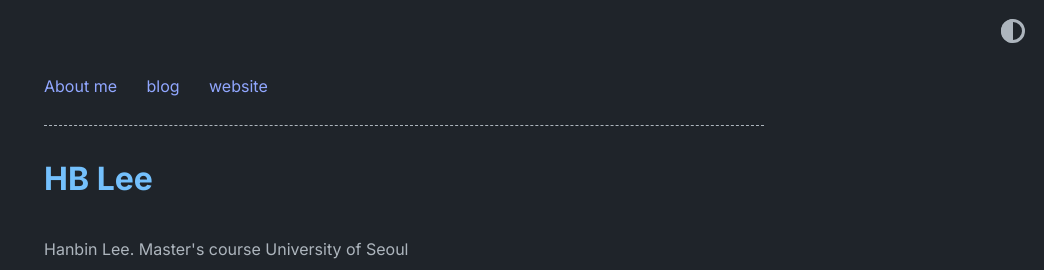
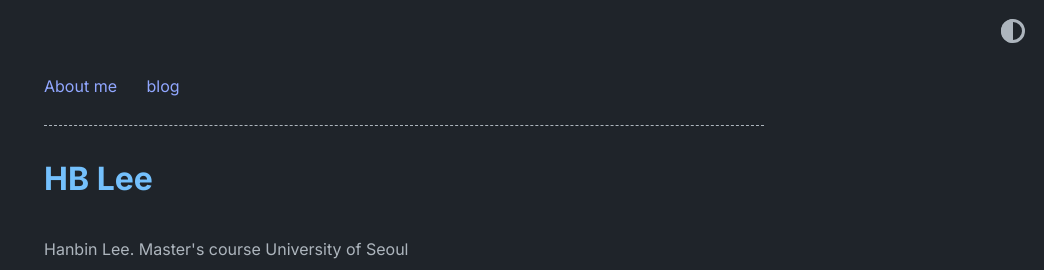
Before and after one commit to HHBBLee/HHBBLEE.github.io, a Jekyll site: the page built from index.md, in a window 1280 px wide. Shown: the top 270 px of the page, without its empty margins (236-1280 px from the left). Built offline with Jekyll 4.4.1, drawn with Linux system fonts in a browser that asks for light colours.

Commit message:
Update home.yml

```diff
--- a/_data/home.yml
+++ b/_data/home.yml
@@ -4,9 +4,6 @@ navbar_entries:
 
   - title: blog
     url: blog
-
-  - title: website
-    url: https://www.abhinav.co
 
 project_entries:
   - title: Project 1
```
